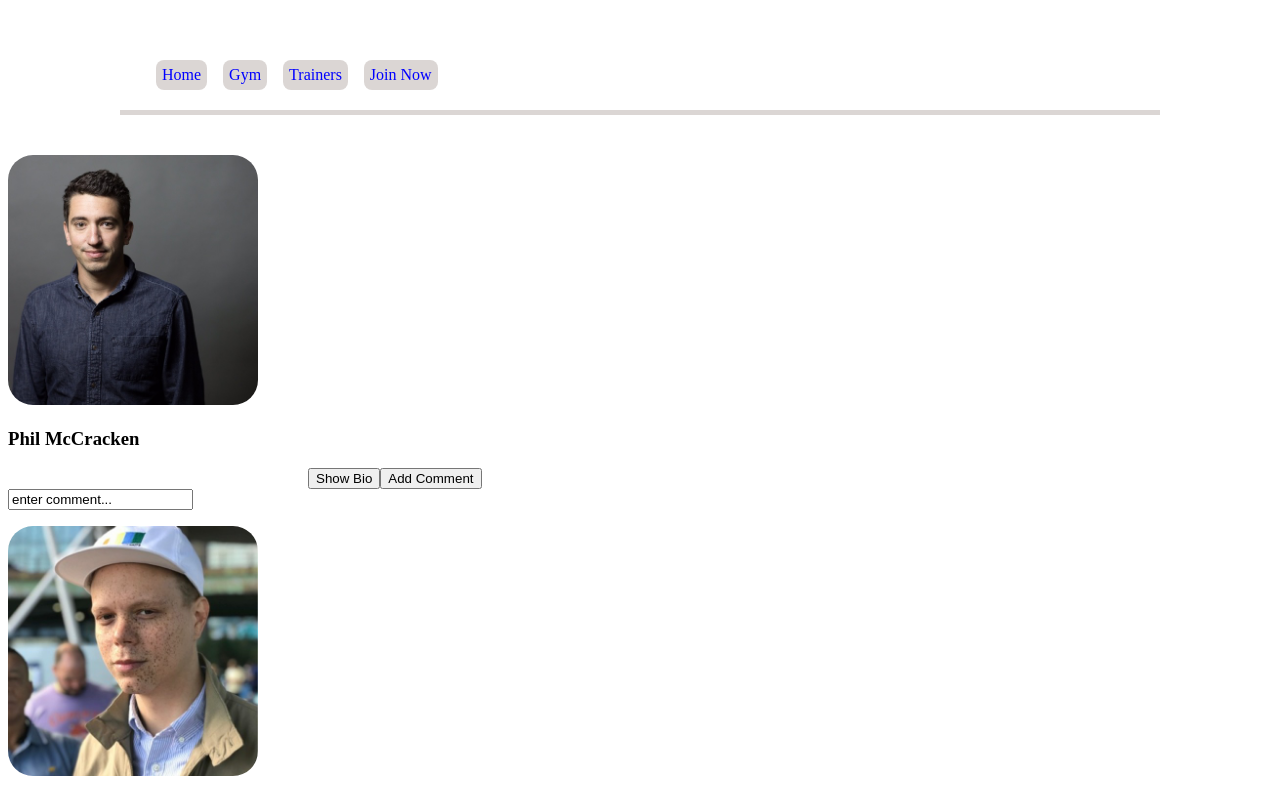
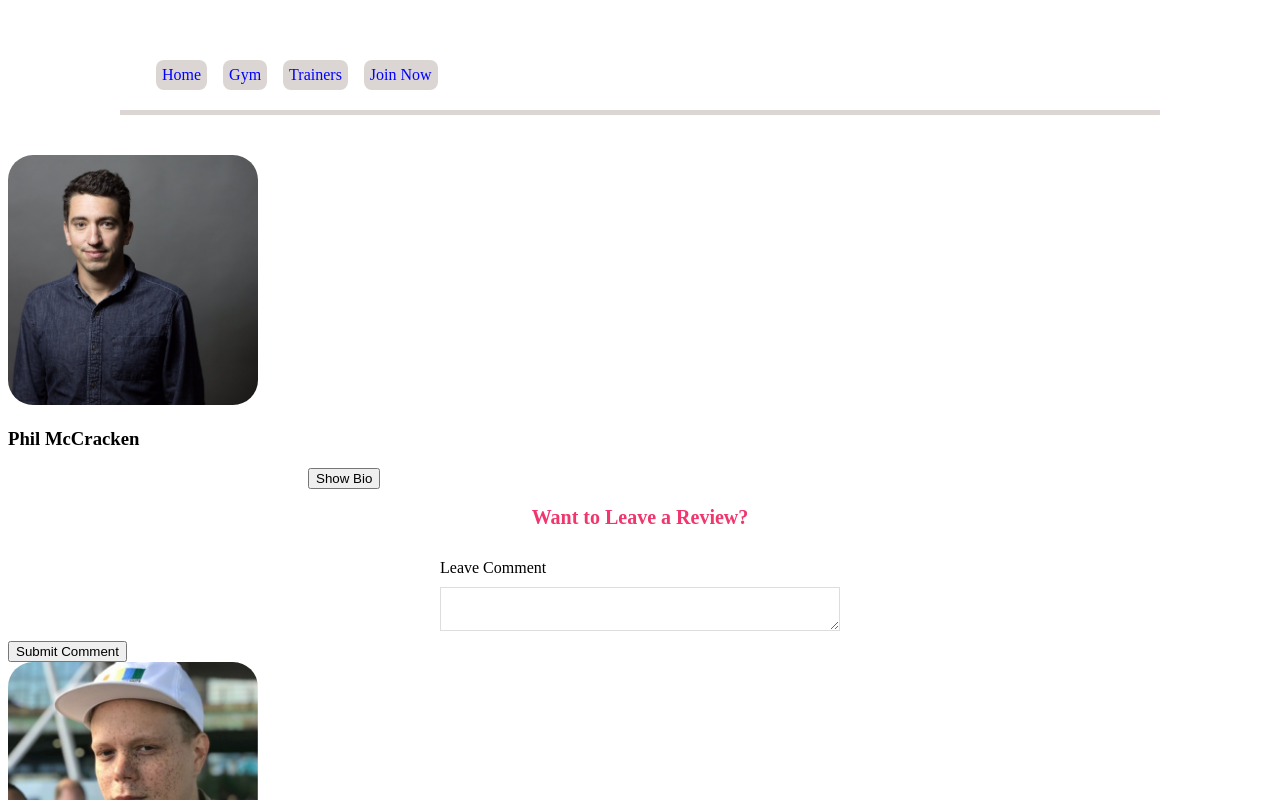
Before and after one commit to josephafulkerson/groupProjectPhase2, a React (Create React App) app: page /trainers in a window 1280 px wide. Shown: the top 800 px of the page. Built offline with nearby package versions, Linux system fonts and the light colour scheme; data requests are answered from the project's data file.

Commit message:
swan mess up

```diff
--- a/src/components/Home.jsx
+++ b/src/components/Home.jsx
@@ -1,5 +1,6 @@
 import React from 'react'
 import styled from "styled-components";
+
 
 const Home = ({facility}) => {
     const {id, name, image} = facility
--- a/src/components/JoinNow.jsx
+++ b/src/components/JoinNow.jsx
@@ -15,8 +15,11 @@ function JoinNow (addMember) {
 
     const handleSubmit = (e) => {
         e.preventDefault()
+
         const app = { firstName, lastName, phoneNumber, medals, bloodType, email}
+        // e.currentTarget.reset()
         swal(`Thank you for Applying, ${firstName} ${lastName}!`, `You may get an email for the ${medals} membership but don't count on it.` , "success")
+
     }
 
     return (
--- a/src/components/Trainers.jsx
+++ b/src/components/Trainers.jsx
@@ -5,6 +5,7 @@ function Trainers({trainerList}) {
     const { name, image, bio } = trainerList
     const [ showBio, setShowBio ] = useState(false)
     const [ comments, setComments ] = useState([])
+    const [review, setReview] = useState("")
 
 
     const images = require.context('../trainerPhotos', true)
@@ -16,6 +17,11 @@ function Trainers({trainerList}) {
         .then(data => setComments(data))
     }, [])
 
+    const handleSubmit = (e) => {
+        e.preventDefault()
+
+    }
+
 
     const renderComments = () => comments.map(item => <li>{item}</li>)
     return (
@@ -24,12 +30,20 @@ function Trainers({trainerList}) {
             <h3>{name}</h3>
             <button style={{marginLeft: '300px'}} onClick={() => setShowBio(showBio => !showBio)}>{showBio ? 'Hide Bio' : 'Show Bio'}</button>
             {showBio ? <p>{bio}</p> : null}
-            <button style={{}}>Add Comment</button>
-            <form>
-                <input type='text' value='enter comment...'/>
-            </form>
-            <ul>{renderComments}</ul>
-        </div>
+            <form onSubmit={handleSubmit}>
+            <div className= "commentbtn">
+            <h2>Want to Leave a Review?</h2>
+            <label> Leave Comment </label>
+                <textarea
+                type="text"
+                value={review}
+                onChange={(e) => setReview(e.target.value)}
+                />
+            </div>
+            <input type="submit" value="Submit Comment"/>
+        </form>
+    </div>
+
     )
 }
 
--- a/src/components/index.css
+++ b/src/components/index.css
@@ -68,3 +68,37 @@
   margin: 40px auto;
   padding: 20px;
 }
+
+
+
+
+.commentbtn {
+    max-width: 400px;
+    margin: 0 auto;
+    text-align: center;
+  }
+  .commentbtn label {
+    text-align: left;
+    display: block;
+  }
+  .commentbtn h2 {
+    font-size: 20px;
+    color: #f1356d;
+    margin-bottom: 30px;
+  }
+  .commentbtn input, .commentbtn textarea, .commentbtn select {
+    width: 100%;
+    padding: 6px 10px;
+    margin: 10px 0;
+    border: 1px solid #ddd;
+    box-sizing: border-box;
+    display: block;
+  }
+  .commentbtn input {
+    background: #f1356d;
+    color: #fff;
+    border: 0;
+    padding: 8px;
+    border-radius: 8px;
+    cursor: pointer;
+  }
```
Also changed, not shown: 1 other file (tests, documents, lock files or other folders).
